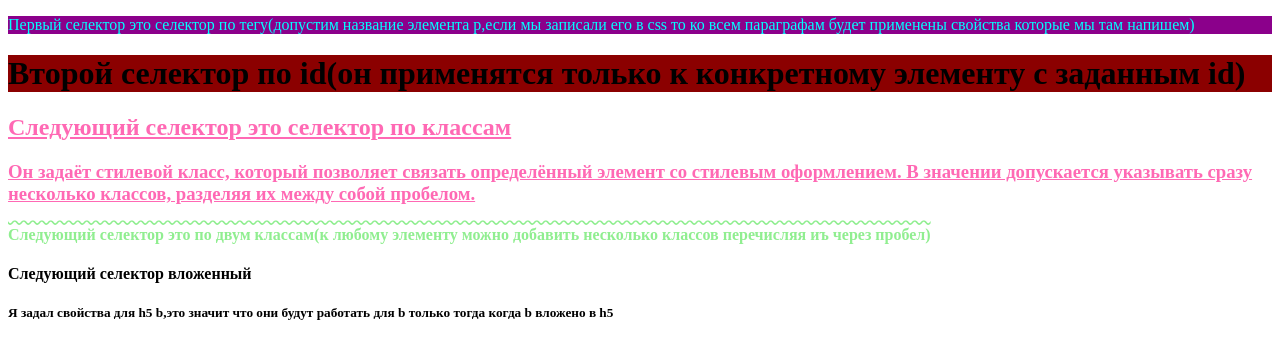
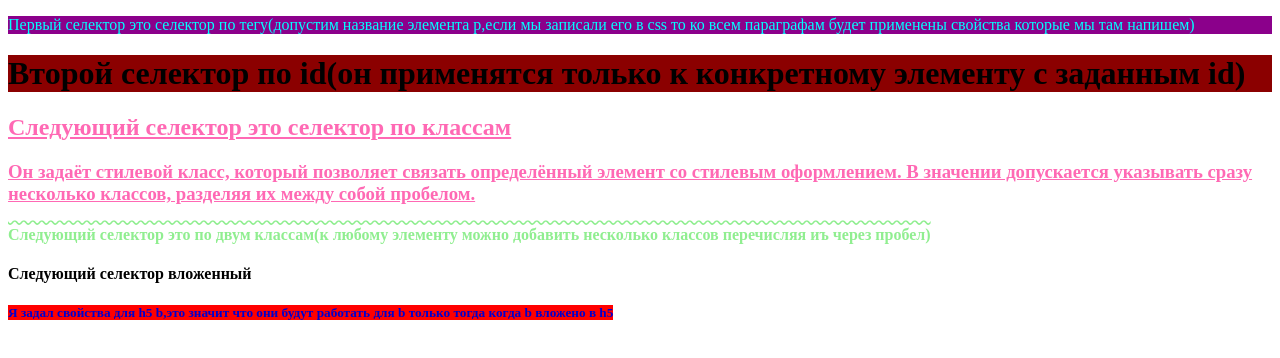
Before and after one commit to rikitok4477/lesson5, a plain HTML site: page index.html in a window 1280 px wide. Drawn offline with Linux system fonts and the light colour scheme.

Commit message:
Свойства для вложенного селектора

```diff
--- a/style.css
+++ b/style.css
@@ -23,3 +23,10 @@ text-decoration-line: overline;
 text-decoration-style: wavy;
 
 }
+
+h5 b {
+color: mediumblue;
+background-color: red;
+background-size: 100px;
+
+}
```
